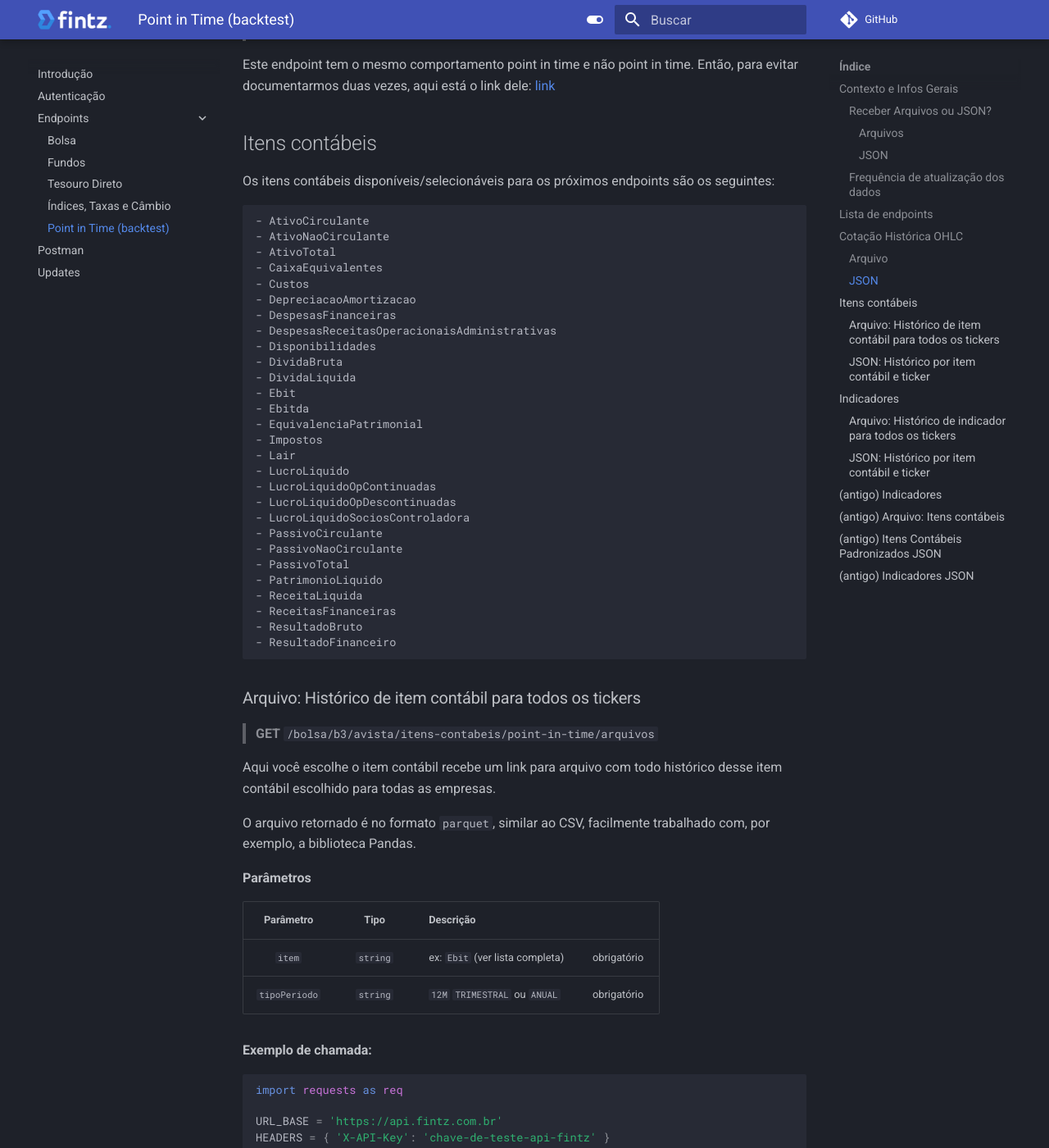
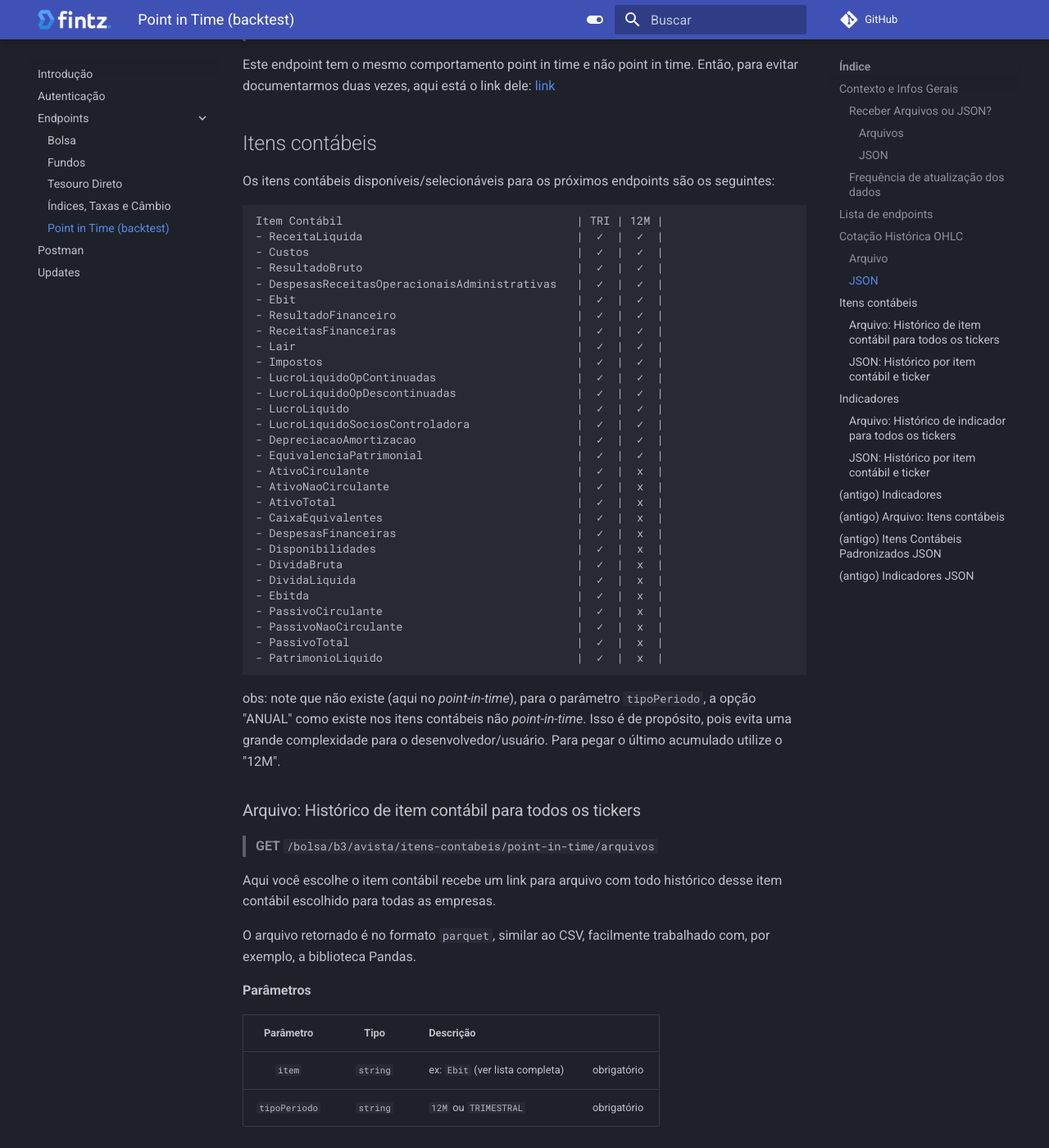
Before and after one commit to thefintz/docs, an MkDocs documentation site: the page built from docs/endpoints/bolsa_point_in_time.md, in a window 1280 px wide and 1400 px high, scrolled down 2528 px. Shown: the whole window at 82% size. Built offline with MkDocs 1.6.1 and Material for MkDocs 9.7.7, drawn with Linux system fonts in a browser that asks for light colours; comment, search, counter and statistics services are not loaded.

Commit message:
melhor descricao do uso dos endpoint point in time de itens contabeis

````diff
--- a/docs/endpoints/bolsa_point_in_time.md
+++ b/docs/endpoints/bolsa_point_in_time.md
@@ -90,35 +90,40 @@ Este endpoint tem o mesmo comportamento point in time e não point in time. Ent
 
 Os itens contábeis disponíveis/selecionáveis para os próximos endpoints são os seguintes:
 ```
-- AtivoCirculante
-- AtivoNaoCirculante
-- AtivoTotal
-- CaixaEquivalentes
-- Custos
-- DepreciacaoAmortizacao
-- DespesasFinanceiras
-- DespesasReceitasOperacionaisAdministrativas
-- Disponibilidades
-- DividaBruta
-- DividaLiquida
-- Ebit
-- Ebitda
-- EquivalenciaPatrimonial
-- Impostos
-- Lair
-- LucroLiquido
-- LucroLiquidoOpContinuadas
-- LucroLiquidoOpDescontinuadas
-- LucroLiquidoSociosControladora
-- PassivoCirculante
-- PassivoNaoCirculante
-- PassivoTotal
-- PatrimonioLiquido
-- ReceitaLiquida
-- ReceitasFinanceiras
-- ResultadoBruto
-- ResultadoFinanceiro
+Item Contábil                                   | TRI | 12M |
+- ReceitaLiquida                                |  ✓  |  ✓  |
+- Custos                                        |  ✓  |  ✓  |
+- ResultadoBruto                                |  ✓  |  ✓  |
+- DespesasReceitasOperacionaisAdministrativas   |  ✓  |  ✓  |
+- Ebit                                          |  ✓  |  ✓  |
+- ResultadoFinanceiro                           |  ✓  |  ✓  |
+- ReceitasFinanceiras                           |  ✓  |  ✓  |
+- Lair                                          |  ✓  |  ✓  |
+- Impostos                                      |  ✓  |  ✓  |
+- LucroLiquidoOpContinuadas                     |  ✓  |  ✓  |
+- LucroLiquidoOpDescontinuadas                  |  ✓  |  ✓  |
+- LucroLiquido                                  |  ✓  |  ✓  |
+- LucroLiquidoSociosControladora                |  ✓  |  ✓  |
+- DepreciacaoAmortizacao                        |  ✓  |  ✓  |
+- EquivalenciaPatrimonial                       |  ✓  |  ✓  |
+- AtivoCirculante                               |  ✓  |  x  |
+- AtivoNaoCirculante                            |  ✓  |  x  |
+- AtivoTotal                                    |  ✓  |  x  |
+- CaixaEquivalentes                             |  ✓  |  x  |
+- DespesasFinanceiras                           |  ✓  |  x  |
+- Disponibilidades                              |  ✓  |  x  |
+- DividaBruta                                   |  ✓  |  x  |
+- DividaLiquida                                 |  ✓  |  x  |
+- Ebitda                                        |  ✓  |  x  |
+- PassivoCirculante                             |  ✓  |  x  |
+- PassivoNaoCirculante                          |  ✓  |  x  |
+- PassivoTotal                                  |  ✓  |  x  |
+- PatrimonioLiquido                             |  ✓  |  x  |
 ```
+
+obs: note que não existe (aqui no _point-in-time_), para o parâmetro `tipoPeriodo`, a opção "ANUAL" como existe nos itens contábeis não _point-in-time_.
+Isso é de propósito, pois evita uma grande complexidade para o desenvolvedor/usuário.
+Para pegar o último acumulado utilize o "12M".
 
 ### Arquivo: Histórico de item contábil para todos os tickers
 
````
Also changed, not shown: other parts of docs/endpoints/bolsa_point_in_time.md (+2 -2 lines).
